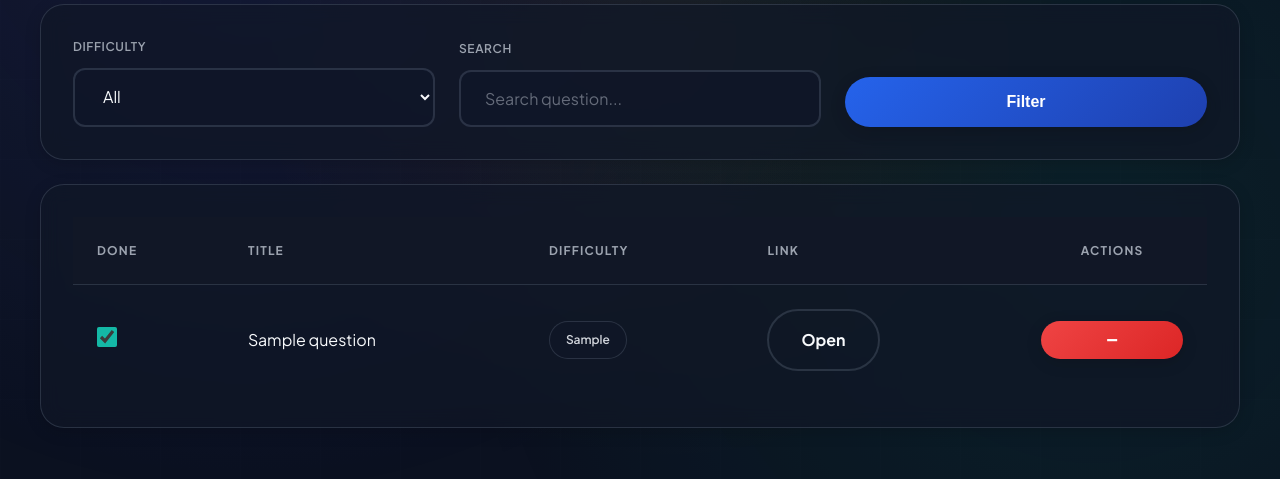
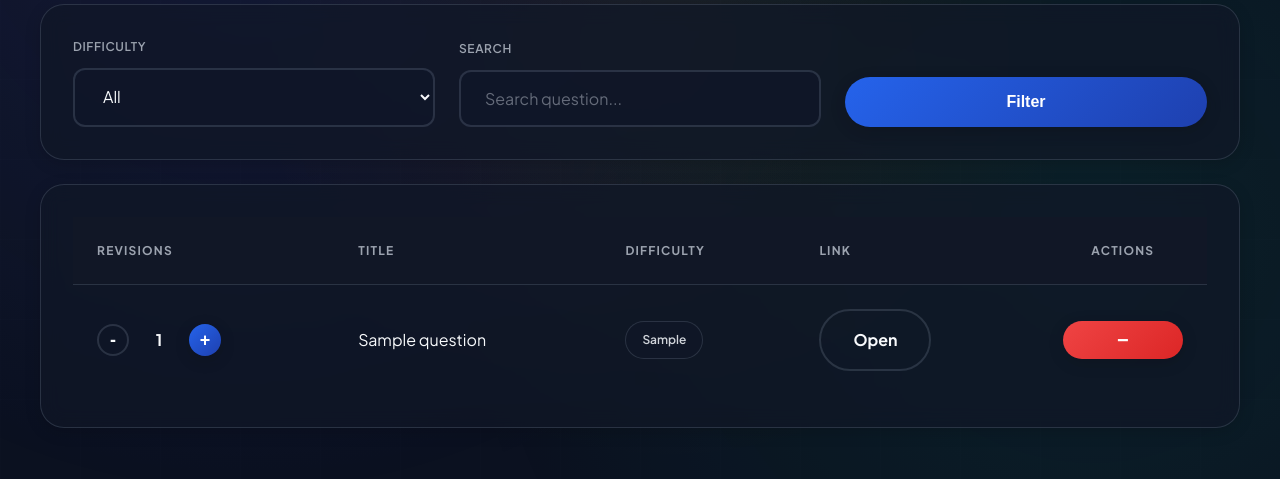
Before and after one commit to hussainfahadafzal/Your_BookMark, a Flask app: page /topic/1 in a window 1280 px wide. Shown: the part 321-800 px from the top of the page. Run offline with Flask 3, Linux system fonts and the light colour scheme; a user stored in the database is signed in; tables that the repository leaves empty hold one stand-in row (values such as "Sample post").

Commit message:
do some changes

```diff
--- a/bookmark/models.py
+++ b/bookmark/models.py
@@ -65,6 +65,7 @@ class Question(db.Model):
     takeaway = db.Column(db.Text)
 
     is_revised = db.Column(db.Boolean, default=False)
+    revision_count = db.Column(db.Integer, nullable=False, default=0)
     created_at = db.Column(db.DateTime, default=datetime.utcnow)
 
     topic_id = db.Column(
--- a/bookmark/routes.py
+++ b/bookmark/routes.py
@@ -21,7 +21,7 @@ def dashboard():
     )
     pending_questions = (
         Question.query.join(Topic)
-        .filter(Topic.user_id == current_user.id, Question.is_revised.is_(False))
+        .filter(Topic.user_id == current_user.id, Question.revision_count == 0)
         .count()
     )
     return render_template(
@@ -151,11 +151,21 @@ def toggle_question(question_id):
         .first_or_404()
     )
     payload = request.get_json(silent=True) or {}
-    is_revised = payload.get("is_revised")
-    if is_revised is None:
-        form_value = request.form.get("is_revised", "")
-        is_revised = form_value.lower() in {"true", "1", "yes", "on"}
-    question.is_revised = bool(is_revised)
+    action = payload.get("action")
+    if action == "increment":
+        question.revision_count += 1
+    elif action == "decrement":
+        question.revision_count = max(0, question.revision_count - 1)
+    else:
+        count_value = payload.get("revision_count")
+        if count_value is None:
+            count_value = request.form.get("revision_count", 0)
+        try:
+            question.revision_count = max(0, int(count_value))
+        except (TypeError, ValueError):
+            question.revision_count = 0
+
+    question.is_revised = question.revision_count > 0
     db.session.commit()
     return ("", 204)
 
@@ -173,7 +183,8 @@ def add_question(topic_id):
             difficulty=form.difficulty.data,
             mistake=form.mistake.data,
             takeaway=form.takeaway.data,
-            is_revised=form.is_revised.data,
+            revision_count=max(0, form.revision_count.data or 0),
+            is_revised=(form.revision_count.data or 0) > 0,
             topic=topic
         )
         db.session.add(q)
--- a/bookmark/static/css/style.css
+++ b/bookmark/static/css/style.css
@@ -806,6 +806,10 @@ label {
     letter-spacing: 0.05em;
 }
 
+.note-label {
+    color: var(--text-main);
+}
+
 input,
 select,
 textarea {
@@ -1344,6 +1348,26 @@ body.auth-page .hero p {
     height: 20px;
     accent-color: var(--accent);
     cursor: pointer;
+}
+
+.revision-counter {
+    display: inline-flex;
+    align-items: center;
+    gap: var(--space-sm);
+}
+
+.revision-counter .btn.icon-btn {
+    min-width: 32px;
+    min-height: 32px;
+    padding: 0;
+    font-size: var(--font-size-lg);
+}
+
+.revision-count {
+    min-width: 2.25rem;
+    text-align: center;
+    font-weight: 700;
+    color: var(--text-main);
 }
 
 /* Account Card */
--- a/bookmark/templates/questions.html
+++ b/bookmark/templates/questions.html
@@ -36,7 +36,7 @@
         <table class="question-table">
             <thead>
                 <tr>
-                    <th>Done</th>
+                    <th>Revisions</th>
                     <th>Title</th>
                     <th>Difficulty</th>
                     <th>Link</th>
@@ -47,7 +47,11 @@
                 {% for q in questions %}
                 <tr>
                     <td>
-                        <input class="checkbox js-revision-toggle" type="checkbox" data-toggle-url="{{ url_for('routes.toggle_question', question_id=q.id) }}" {% if q.is_revised %}checked{% endif %}>
+                        <div class="revision-counter" data-toggle-url="{{ url_for('routes.toggle_question', question_id=q.id) }}">
+                            <button type="button" class="btn secondary icon-btn js-revision-dec" aria-label="Decrease revision count">-</button>
+                            <span class="revision-count js-revision-count">{{ q.revision_count or 0 }}</span>
+                            <button type="button" class="btn icon-btn js-revision-inc" aria-label="Increase revision count">+</button>
+                        </div>
                     </td>
                     <td>{{ q.title }}</td>
                     <td>
@@ -77,27 +81,40 @@
     </div>
 {% endif %}
 <script>
-    document.querySelectorAll(".js-revision-toggle").forEach((checkbox) => {
-        checkbox.addEventListener("change", async () => {
-            const toggleUrl = checkbox.dataset.toggleUrl;
-            if (!toggleUrl) {
+    document.querySelectorAll(".revision-counter").forEach((counter) => {
+        const toggleUrl = counter.dataset.toggleUrl;
+        const countEl = counter.querySelector(".js-revision-count");
+        const decBtn = counter.querySelector(".js-revision-dec");
+        const incBtn = counter.querySelector(".js-revision-inc");
+
+        const updateCount = async (action) => {
+            if (!toggleUrl || !countEl) {
                 return;
             }
-            const nextValue = checkbox.checked;
+
+            const currentValue = Number.parseInt(countEl.textContent, 10) || 0;
+            const nextValue = action === "increment"
+                ? currentValue + 1
+                : Math.max(0, currentValue - 1);
+            countEl.textContent = nextValue;
+
             try {
                 const response = await fetch(toggleUrl, {
                     method: "POST",
                     headers: { "Content-Type": "application/json" },
-                    body: JSON.stringify({ is_revised: nextValue })
+                    body: JSON.stringify({ action })
                 });
                 if (!response.ok) {
                     throw new Error("Request failed");
                 }
             } catch (error) {
-                checkbox.checked = !nextValue;
-                alert("Could not save the revision status. Please try again.");
+                countEl.textContent = currentValue;
+                alert("Could not save revision count. Please try again.");
             }
-        });
+        };
+
+        decBtn?.addEventListener("click", () => updateCount("decrement"));
+        incBtn?.addEventListener("click", () => updateCount("increment"));
     });
 </script>
 {% endblock %}
```
Also changed, not shown: bookmark/__init__.py (+22 -0 lines), bookmark/forms.py (+7 -3 lines), bookmark/templates/add_question.html (+6 -6 lines).
